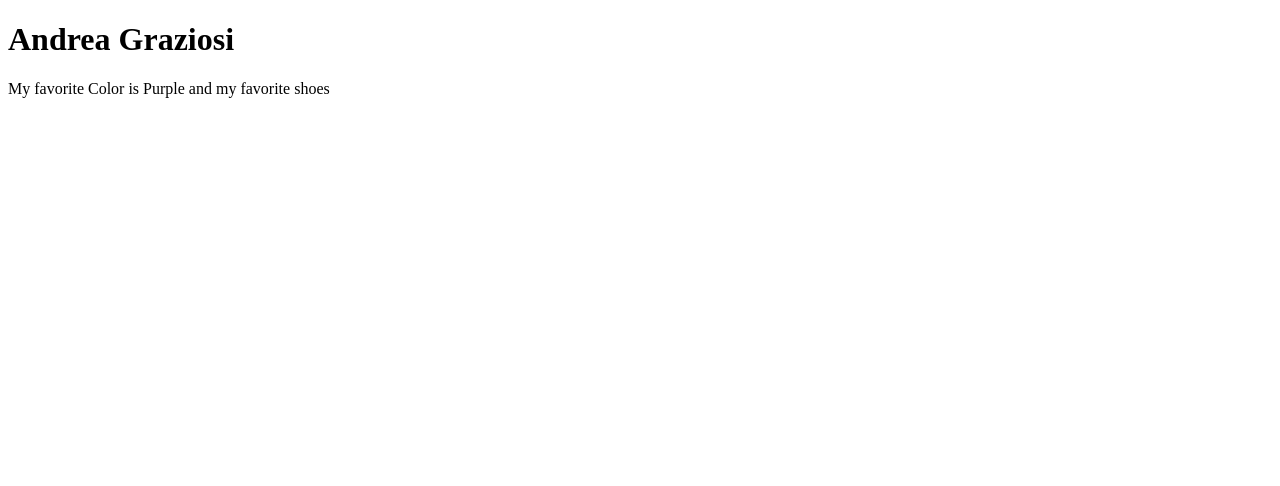
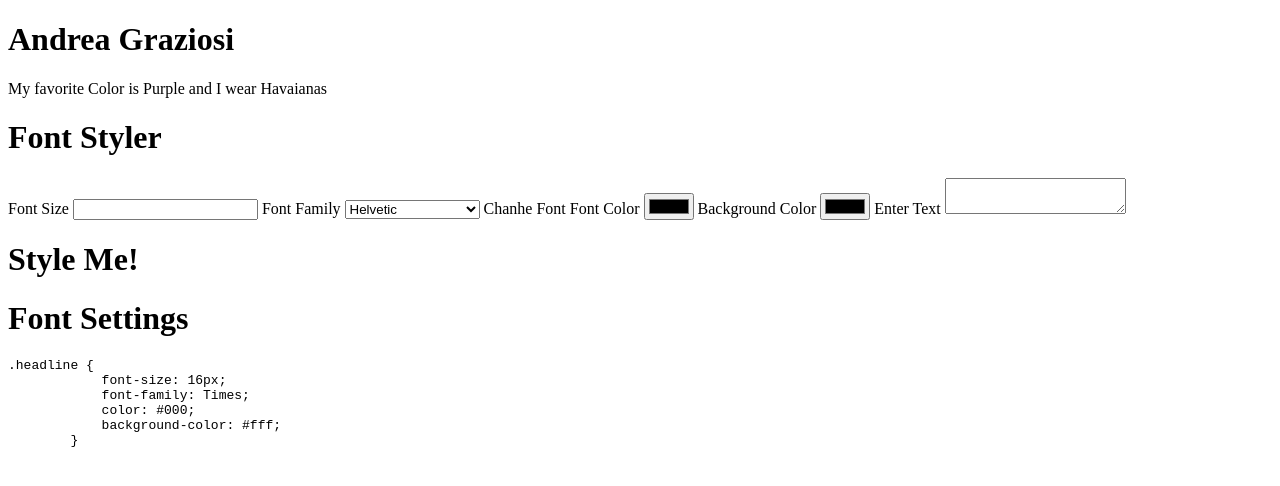
Before and after one commit to AndreaGraziosi/web1.0Assesment, a plain HTML site: page index.html in a window 1280 px wide. Drawn offline with Linux system fonts and the light colour scheme.

Commit message:
steps 1-7

```diff
--- a/index.html
+++ b/index.html
@@ -3,24 +3,57 @@
 <head>
     <meta charset="UTF-8">
     <meta name="viewport" content="width=device-width, initial-scale=1.0">
+    <link rel="stylesheet" href="style.css">
+
     <title>Andrea Graziosi-Final-Web 1.0</title>
+
 </head>
 <body>
     <div id="student-info">
         <h1>Andrea Graziosi</h1>
-        <p>My favorite Color is Purple and my favorite shoes </p>
+        <p>My favorite Color is Purple and I wear Havaianas </p>
     </div>
 
     <div id="data-input">
+        <h1>Font Styler</h1>
+        <label>Font Size </label>
+        <input id="input-size" type="number">
 
+        <label>
+            Font Family
+            <select id="select-font">
+                <option value="helvitic">Helvetic</option>
+                <option value="arial">arial</option>
+                <option value="times-new-roman">Times New Roman</option>
+                <option value="georgia">Georgia</option>
+            </select>
+        </label>
+        <buttononclick="">Chanhe Font</buttononclick>
 
+        <label> Font Color</label>
+        <input id="input-color" type="color" value="#000">
+
+        <label>Background Color</label>
+        <input id="input-bg-color" type="color" value="#fff">
+
+        <label>Enter Text</label>
+        <textarea id="enter-text"></textarea>
     </div>
 
     <div id="headline-display">
+        <h1 id="display">Style Me!</h1>
 
     </div>
 
     <div id="data-output">
+        <h1>Font Settings</h1>
+        <pre><code>.headline {
+            font-size: <span id="show-size">16</span>px;
+            font-family: <span id="show-font">Times</span>;
+            color: <span id="show-color">#000</span>;
+            background-color: <span id="show-bg-color">#fff</span>;
+        }</code></pre>
+
 
     </div>
 
```
Also changed, not shown: style.css (added).
